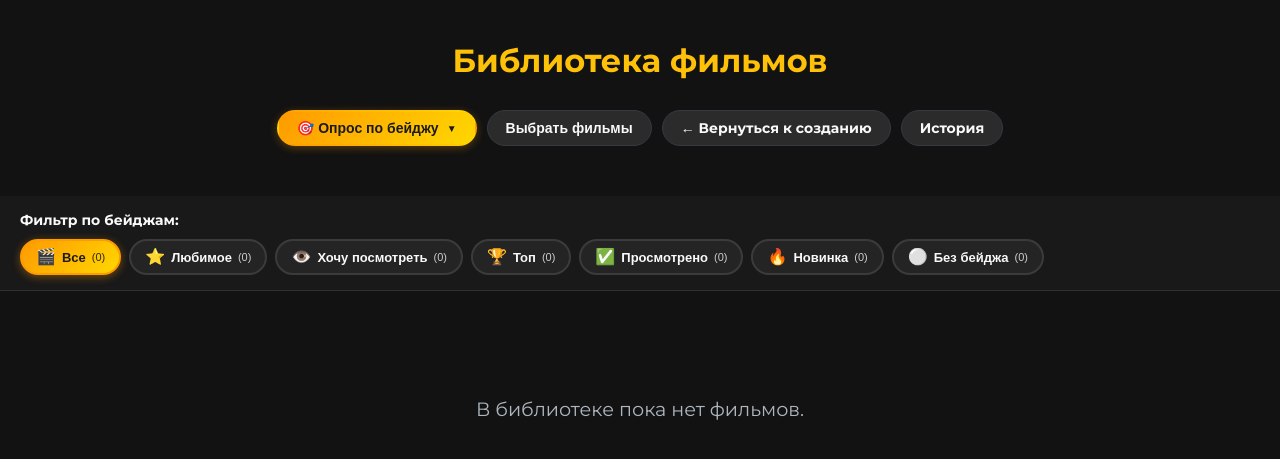
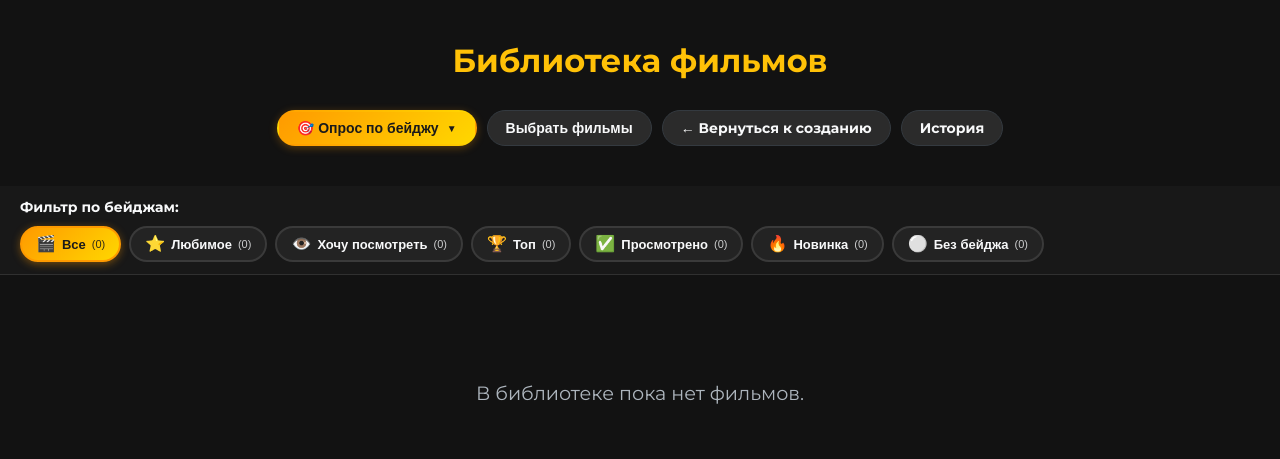
Before and after one commit to BogdanKuklenko/movie-lottery-selfhost, a Flask app: page /library in a window 1280 px wide. Shown: the top 459 px of the page. Run offline with Flask 3, Linux system fonts and the light colour scheme; data that the repository does not hold is empty.

Commit message:
!commit_message!

```diff
--- a/movie_lottery/static/css/base/_base.css
+++ b/movie_lottery/static/css/base/_base.css
@@ -128,7 +128,7 @@ header p {
     padding: 0;
 }
 .gallery-header {
-    padding: 20px;
+    padding: 20px 20px 10px 20px;
     text-align: center;
     position: relative;
     z-index: 1;
--- a/movie_lottery/static/css/components/_buttons.css
+++ b/movie_lottery/static/css/components/_buttons.css
@@ -212,6 +212,7 @@ button:disabled {
 .badge-poll-dropdown {
     position: relative;
     display: inline-block;
+    z-index: 100;
 }
 
 .badge-poll-button {
@@ -268,7 +269,7 @@ button:disabled {
     visibility: hidden;
     transform: translateY(-10px);
     transition: all 0.3s ease;
-    z-index: 100;
+    z-index: 150;
 }
 
 .badge-poll-dropdown.active .badge-poll-menu {
@@ -339,8 +340,10 @@ button:disabled {
 .badge-filters-panel {
     background: rgba(26, 26, 26, 0.95);
     border-bottom: 1px solid rgba(255, 255, 255, 0.1);
-    padding: 15px 20px;
+    padding: 12px 20px;
     margin-bottom: 20px;
+    position: relative;
+    z-index: 10;
 }
 
 .badge-filter-header {
```
